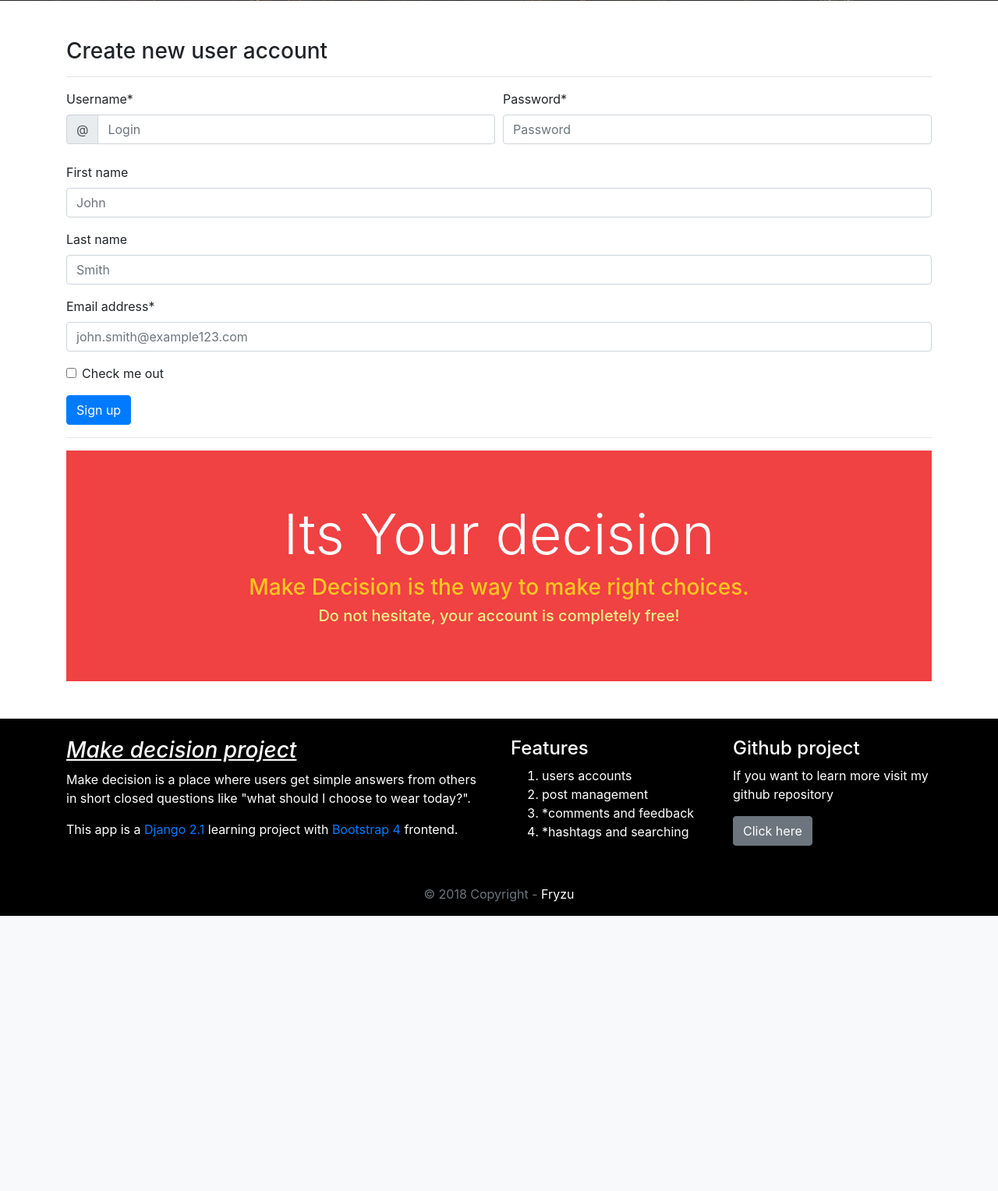
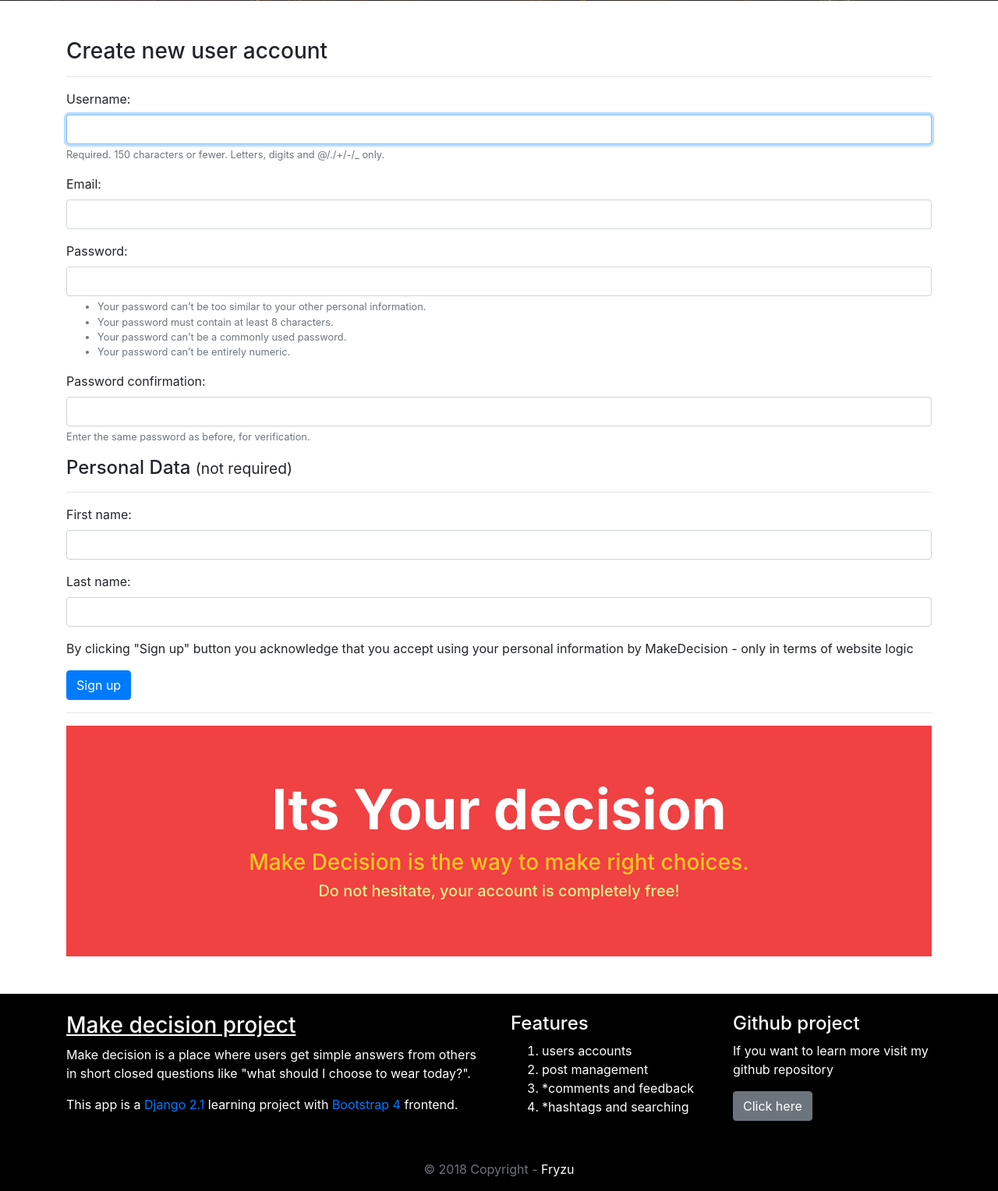
Before and after one commit to Fryzu/MakeDecision, a Django app: a page that uses templates/footer.html in a window 1280 px wide. Shown: the part 522-2050 px from the top of the page at 78% size. Before the commit the page ends 1697 px from the top, so only its background shows below. Run offline with Django 3.2, Linux system fonts and the light colour scheme; some libraries are stand-ins or nearby versions.

Commit message:
proper registration with custom form

```diff
--- a/make_decision_project/settings.py
+++ b/make_decision_project/settings.py
@@ -25,7 +25,9 @@ SECRET_KEY = 'fft53uytl)8veu)6_9=5o++$*z%r+(8_(k@br$npzh&g(osu8u'
 # SECURITY WARNING: don't run with debug turned on in production!
 DEBUG = True
 
-ALLOWED_HOSTS = []
+ALLOWED_HOSTS = [
+    '192.168.1.8',
+]
 
 
 # Application definition
@@ -38,6 +40,7 @@ INSTALLED_APPS = [
     'django.contrib.messages',
     'django.contrib.staticfiles',
     'posts',
+    'widget_tweaks',
 ]
 
 MIDDLEWARE = [
--- a/static/css/styles.css
+++ b/static/css/styles.css
@@ -1,4 +1,8 @@
 /*styles*/
+
+.link-unstyled:hover {
+    text-decoration: none;
+}
 
 #main_slider {
     background-image: url('../images/animal.jpg');
@@ -10,6 +14,7 @@
 
 #ad-jumbotron h1 {
     color: #FFF;
+    font-weight: bold;
 }
 
 #ad-jumbotron h3 {
--- a/templates/footer.html
+++ b/templates/footer.html
@@ -3,7 +3,7 @@
         <div class="container py-4">
             <div class="row">
                 <div class="col col-12 col-md-6">
-                    <h3><i><u>Make decision project</u></i></h3>
+                    <h3><u>Make decision project</u></h3>
                     <p>Make decision is a place where users get simple answers from others in short closed questions like "what should I choose to wear today?".</p>
                     <p>This app is a <a href="https://www.djangoproject.com/">Django 2.1</a> learning project with <a href="https://getbootstrap.com/">Bootstrap 4</a> frontend.</p>
                 </div>
@@ -26,6 +26,6 @@
     </div>
     <div class="container text-center py-3">
         <span class="text-muted">© 2018 Copyright - </span>
-        <a class="text-white" href="https://github.com/Fryzu/MakeDecision">Fryzu</a>
+        <a class="text-white" href="https://github.com/Fryzu/">Fryzu</a>
     </div>
 </footer>
--- a/templates/log_in_dropdown.html
+++ b/templates/log_in_dropdown.html
@@ -7,7 +7,7 @@
 <div class="btn-group">
     <form method="POST" action="{% url 'logout_view' %}">
         {% csrf_token %}
-        <input type="submit" class="btn btn-primary" value="Log out">
+        <button type="submit" class="btn btn-primary" style="border-top-left-radius: 0px; border-bottom-left-radius: 0px;">Log out</button>
     </form>
 </div>
 {% else %}
@@ -16,7 +16,7 @@
         Log in
     </button>
     <div class="dropdown-menu">
-        <form class="px-4 py-3" method="POST">
+        <form class="px-4 py-3" method="POST" action="{% url 'main_view' %}">
             {% csrf_token %}
             <div class="form-group">
                 <label for="exampleDropdownFormEmail1">Username</label>
--- a/templates/main_view.html
+++ b/templates/main_view.html
@@ -2,7 +2,11 @@
 <div class="row">
     <div class="col col-12 col-xl-8">
         <div class="d-flex justify-content-between mb-3">
-            <button class="btn btn-primary">Add question</button>
+                {% if user.is_authenticated %}
+                    <a href="#" class="btn btn-primary">Add question</a>
+                {% else %}
+                    <a href="{% url 'signup_view' %}" class="btn btn-primary">Add question</a>
+                {% endif %}
             <form class="form-inline my-2 my-lg-0">
                 <input class="form-control mr-sm-2" type="search" placeholder="Search" aria-label="Search">
                 <button class="btn btn-primary my-2 my-sm-0" type="submit">Search</button>
--- a/templates/post_details.html
+++ b/templates/post_details.html
@@ -11,4 +11,10 @@
     </h5>
     <hr>
     <p>{{ post.content | linebreaks}}</p>
+    <hr>
+
+    {% if not user.is_authenticated %}
+        {% include "registration_ad.html" %}
+    {% endif %}
+
 {% endblock content %}
--- /dev/null
+++ b/templates/registration_ad.html
@@ -0,0 +1,9 @@
+<a href="{% url 'signup_view' %}" class="link-unstyled">
+  <div class="jumbotron jumbotron-fluid" id="ad-jumbotron">
+      <div class="container text-center">
+        <h1 class="display-3">Its Your decision</h1>
+        <h3>Make Decision is the way to make right choices.</h1>
+        <h5>Do not hesitate, your account is completely free!</h3>
+      </div>
+  </div>
+</a>
--- a/templates/signup_view.html
+++ b/templates/signup_view.html
@@ -1,52 +1,56 @@
 {% extends "base.html" %} {% block head_title %}User registration - {{ block.super }}{% endblock head_title %}
 {% block content %}
+{% load widget_tweaks %}
 <h3>Create new user account</h3><hr>
+
 <form method="POST" action="{% url 'signup_view' %}">
     {% csrf_token %}
-    <div class="form-row">
-        <div class="form-group col-md-6">
-            <label for="Username">Username*</label>
-            <div class="input-group mb-2">
-                <div class="input-group-prepend">
-                    <div class="input-group-text">@</div>
-                </div>
-                <input name="username" type="text" class="form-control" id="Username" placeholder="Login" required>
-            </div>
+
+    {% for hidden_fields in form.hidden_fields %}
+        {{ hidden_fields }}
+    {% endfor %}
+
+    {% if form.non_field_errors %}
+        {% for error in non_field_errors %}
+            <div class="alert alert-danger" role="alert">{{ error }}</div>
+        {% endfor %}
+    {% endif %}
+
+    {{ form.non_field_errors }}
+
+    {% for field in form.visible_fields %}
+        <div class="form-group">
+            {{field.label_tag}}
+
+            {% if form.is_bound %}
+                {% if field.errors %}
+                    {% render_field field class="form-control is-invalid" %}
+                    {% for error in field.errors %}
+                        <div class="invalid-feedback">
+                            {{ error }}
+                        </div>
+                    {% endfor %}
+                {% else %}
+                    {% render_field field class="form-control is-valid" %}
+                {% endif %}
+            {% else %}
+                {% render_field field class="form-control" %}
+            {% endif %}
+
+            {% if field.help_text %}
+                <small class="form-text text-muted">{{ field.help_text }}</small>
+            {% endif %}
         </div>
-        <div class="form-group col-md-6">
-            <label for="Password">Password*</label>
-            <input name="password" type="password" class="form-control" id="Password" placeholder="Password" required>
-        </div>
-    </div>
-    <div class="form-group">
-        <label for="FirstName">First name</label>
-        <input name="first_name" type="text" class="form-control" id="FirstName" placeholder="John">
-    </div>
-    <div class="form-group">
-        <label for="LastName">Last name</label>
-        <input name="last_name" type="text" class="form-control" id="LastName" placeholder="Smith">
-    </div>
-    <div class="form-group">
-        <label for="Email">Email address*</label>
-        <input name="email" type="email" class="form-control" id="Email" placeholder="john.smith@example123.com" required>
-    </div>
-    <div class="form-group">
-        <div class="form-check">
-            <input name="checkbox" class="form-check-input" type="checkbox" id="gridCheck" required>
-            <label class="form-check-label" for="gridCheck">
-                Check me out
-            </label>
-        </div>
-    </div>
+        {% if field.name == 'password2' %}
+        <h4>Personal Data <small>(not required)</small></h4>
+            <hr>
+        {% endif %}
+    {% endfor %}
+    <p>By clicking "Sign up" button you acknowledge that you accept using your personal information by MakeDecision - only in terms of website logic</p>
     <button type="submit" class="btn btn-primary">Sign up</button>
-</form><hr>
+</form>
 
-<div class="jumbotron jumbotron-fluid" id="ad-jumbotron">
-    <div class="container text-center">
-      <h1 class="display-3">Its Your decision</h1>
-      <h3>Make Decision is the way to make right choices.</h1>
-      <h5>Do not hesitate, your account is completely free!</h3>
-    </div>
-  </div>
+<hr>
+{% include "registration_ad.html" %}
 
 {% endblock content %}
--- /dev/null
+++ b/users/forms.py
@@ -0,0 +1,41 @@
+from django import forms
+from django.contrib.auth.models import User
+from django.contrib.auth.forms import UserCreationForm
+
+class RegistrationForm(UserCreationForm):
+    first_name = forms.CharField(max_length=30, required=False)
+    last_name = forms.CharField(max_length=150, required=False)
+    email = forms.EmailField()
+
+    class Meta:
+        model = User
+        fields = (
+            'username',
+            'email',
+            'password1',
+            'password2',
+            'first_name',
+            'last_name',
+        )
+
+    '''def clean(self):
+        # checking for wrong data so that it wont be inserted into database
+        # https://simpleisbetterthancomplex.com/article/2017/08/19/how-to-render-django-form-manually.html
+
+        cleaned_data = super(RegistrationForm, self).clean()
+
+        # all the fields are checked by the super method - reminder for adding new fields
+        '''
+
+    def save(self, commit = True):
+        # overwriting the save method so that it uses all the fields
+
+        user = super(RegistrationForm, self).save(commit=False)
+        user.first_name = self.cleaned_data.get('first_name')
+        user.last_name = self.cleaned_data.get('last_name')
+        user.email = self.cleaned_data.get('email')
+
+        if commit:
+            user.save()
+
+        return user
--- a/users/views.py
+++ b/users/views.py
@@ -4,6 +4,7 @@ from django.http import HttpResponse, HttpResponseRedirect
 from django.urls import reverse
 from django.contrib.auth.decorators import login_required
 from django.contrib.auth.models import User
+from .forms import RegistrationForm
 
 # Create your views here.
 
@@ -14,14 +15,26 @@ def logout_view(request):
 
 def signup_view(request):
     # TODO: User form input corectness
+    #if request.method == "POST":
+    #    username = request.POST['username']
+    #    password = request.POST['password']
+    #    first_name = request.POST['first_name']
+    #    last_name = request.POST['last_name']
+    #    email = request.POST['email']
+    #    checkbox = request.POST['checkbox']
+    #    if checkbox == "on":
+    #        User.objects.create_user(username=username, password=password, first_name=first_name, last_name=last_name, email=email)
+
     if request.method == "POST":
-        username = request.POST['username']
-        password = request.POST['password']
-        first_name = request.POST['first_name']
-        last_name = request.POST['last_name']
-        email = request.POST['email']
-        checkbox = request.POST['checkbox']
-        if checkbox == "on":
-            User.objects.create_user(username=username, password=password, first_name=first_name, last_name=last_name, email=email)
+        form = RegistrationForm(request.POST)
+        if form.is_valid():
+            form.save()
+            return HttpResponseRedirect(reverse("main_view"))
+    else:
+        form = RegistrationForm()
 
-    return render(request, 'signup_view.html')
+    context = {
+        'form': form,
+    }
+
+    return render(request, 'signup_view.html', context)
```
